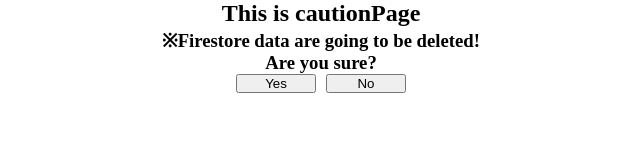
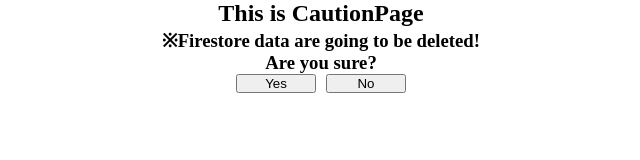
Before and after one commit to ryotaro-0805/2023-1-11-input-app, a Next.js app: page /components/CautionPage in a window 1280 px wide. Shown: the top 160 px of the page, without its empty margins (319-959 px from the left). Built offline with nearby package versions, Linux system fonts and the light colour scheme.

Commit message:
✅ vercelエラー対応

```diff
--- a/pages/components/CautionPage.tsx
+++ b/pages/components/CautionPage.tsx
@@ -3,7 +3,7 @@
 
 const routerData=useRouter();
 
-export default function cautionPage() {
+export default function CautionPage() {
 
   // const router=useRouter();
   // console.log(router. query.data);
@@ -36,7 +36,7 @@
         <meta name="viewport" content="width=device-width, initial-scale=1" />
         <link rel="icon" href="/favicon.ico" />
       </Head>
-      <h2>This is cautionPage</h2>
+      <h2>This is CautionPage</h2>
       <h3>※Firestore data are going to be deleted!</h3>
       <h3>Are you sure?</h3>
       <button onClick={()=>returnFnc('yes')} style={{width:'80px'}}>Yes</button>
--- a/pages/components/Delete.tsx
+++ b/pages/components/Delete.tsx
@@ -1,7 +1,7 @@
 import Head from 'next/head'
 import { useRouter } from 'next/router';
 
-export default function cautionPage() {
+export default function Delete() {
 
   const routerReturn=useRouter();
 
```
